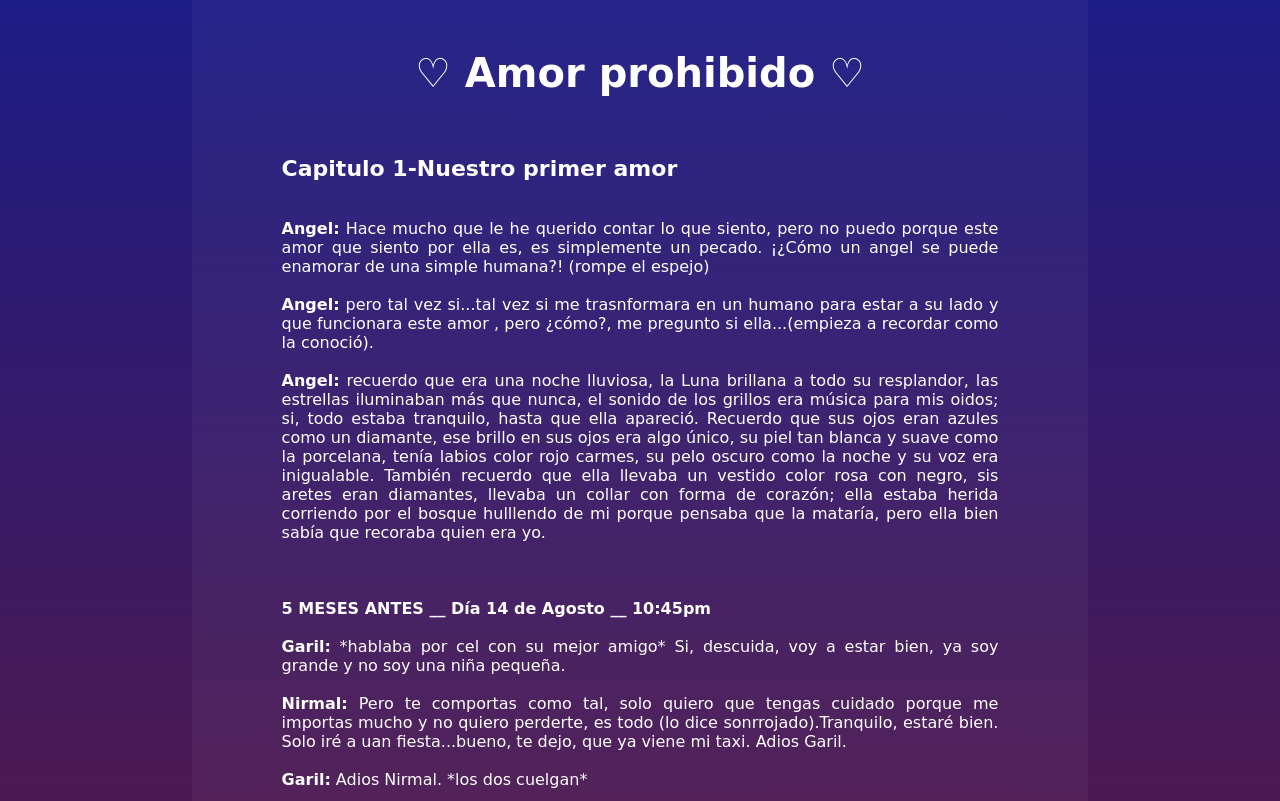
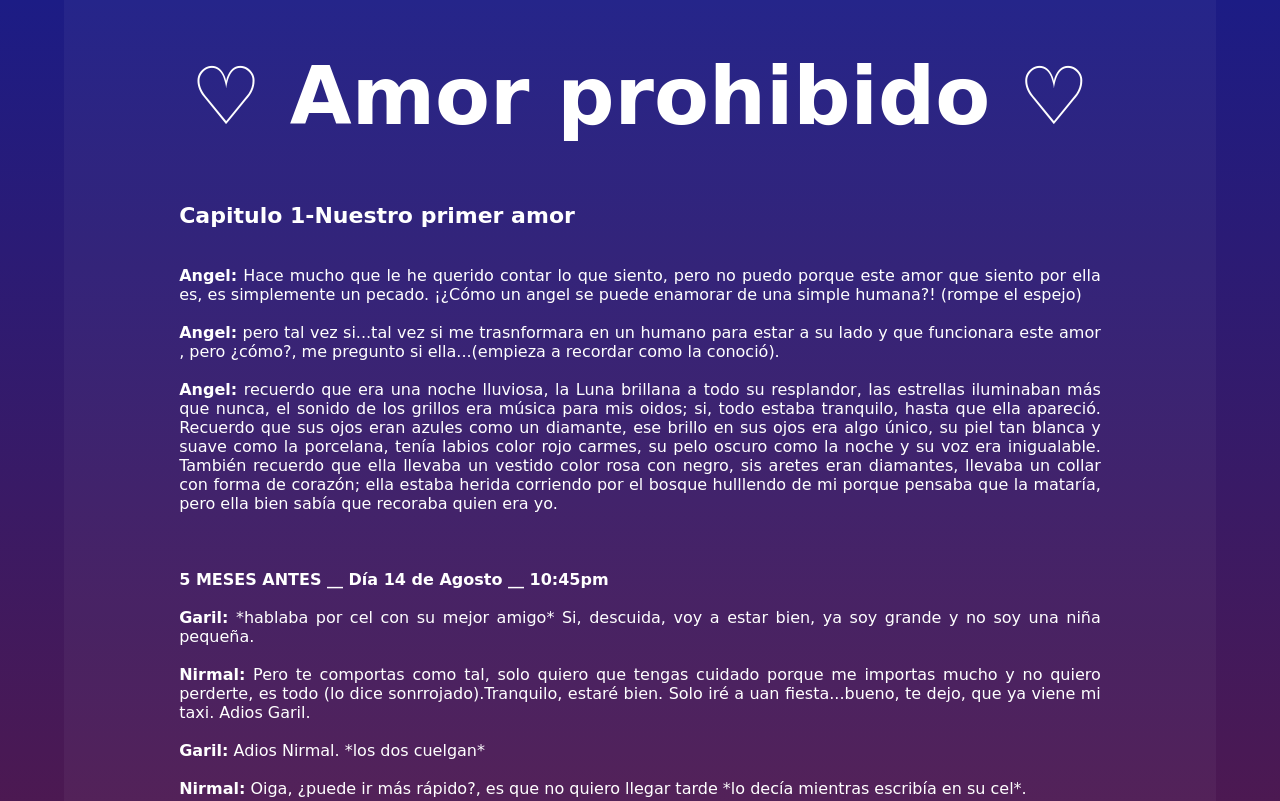
Before and after one commit to IronSilver/Montse, a plain HTML site: page index.html in a window 1280 px wide. Shown: the top 801 px of the page. Drawn offline with Linux system fonts and the light colour scheme.

Commit message:
Update Amor_prohibido.css

```diff
--- a/Amor_prohibido.css
+++ b/Amor_prohibido.css
@@ -9,11 +9,11 @@ body {
 
 .capitulo1 {
     padding-top: 50px;
-    width: 70%;
+    width: 90%;
     height: max-content;
     background-color: rgba(255, 255, 255, 0.041);
     color: #fff;
-    margin-left: 15%;
+    margin-left: 5%;
     padding-bottom: 50px;
 
 }
@@ -25,7 +25,7 @@ h1 {
     margin-top: 0;
     text-align: center;
     margin-bottom: 0;
-    font-size: 40px;
+    font-size: 80px;
     display: block;
     margin-left: 10%;
     margin-right: 10%;
```
